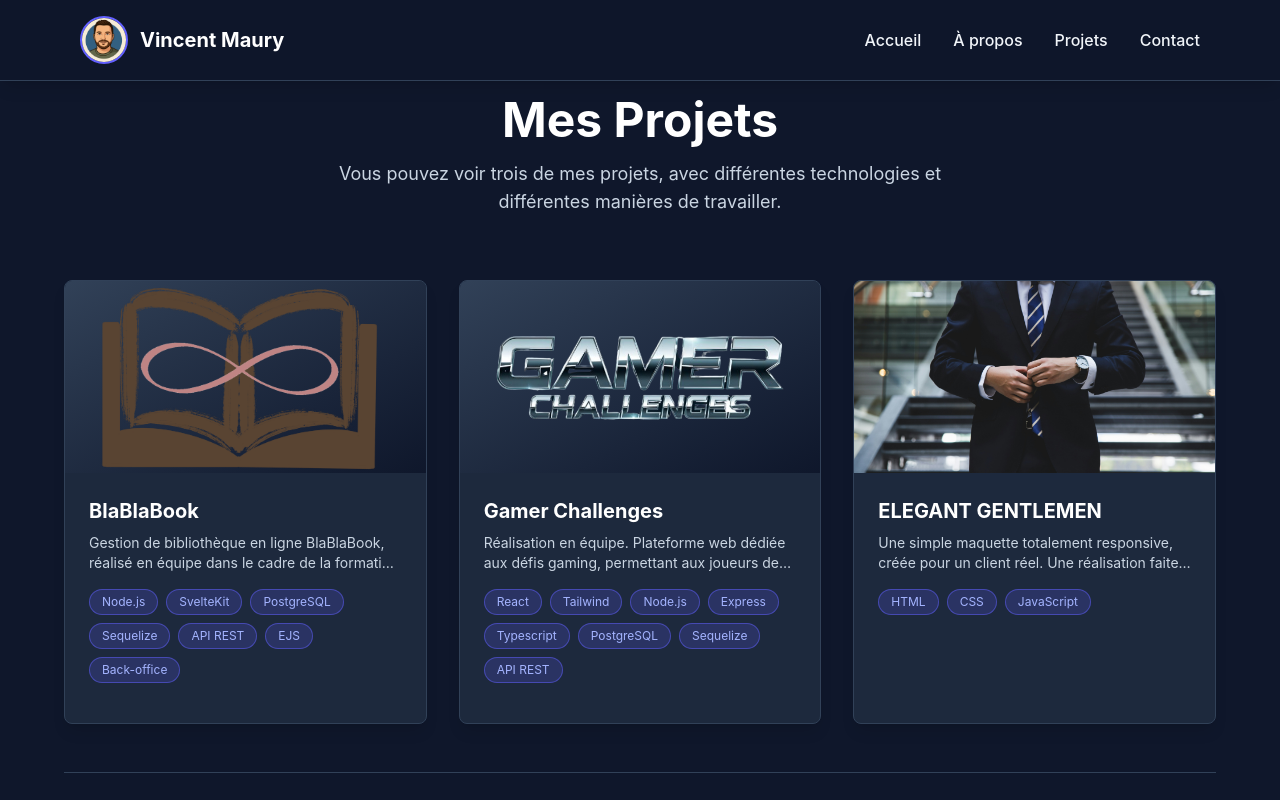
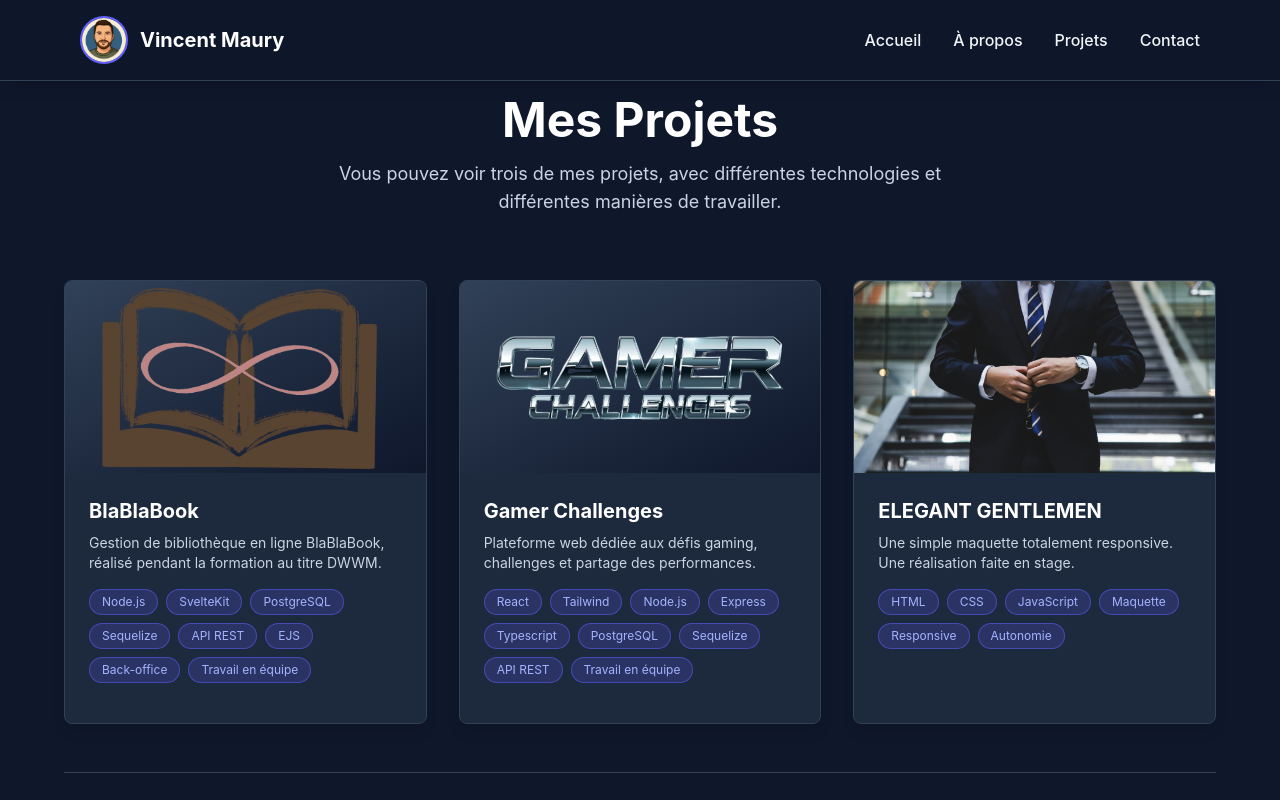
Before and after one commit to vincentmaury20/portfolio, a React (Vite) app: page /Projects in a window 1280 px wide. Shown: the top 800 px of the page. Built offline with nearby package versions, Linux system fonts and the light colour scheme.

Commit message:
add live URL

```diff
--- a/src/components/About/About.jsx
+++ b/src/components/About/About.jsx
@@ -34,7 +34,7 @@ function About() {
     hidden          /* caché sur mobile */
     md:block        /* visible à partir de md */
     w-56 sm:w-64 md:w-80 lg:w-96
-    aspect-[3/4]
+    aspect-3/4
     rounded-xl
     object-cover
     border-4 border-indigo-500
--- a/src/components/Projects/Projects.jsx
+++ b/src/components/Projects/Projects.jsx
@@ -8,7 +8,7 @@ function Projects() {
       id: 1,
       title: "BlaBlaBook",
       description:
-        "Gestion de bibliothèque en ligne BlaBlaBook, réalisé en équipe dans le cadre de la formation au titre DWWM.",
+        "Gestion de bibliothèque en ligne BlaBlaBook, réalisé pendant la formation au titre DWWM.",
       technologies: [
         "Node.js",
         "SvelteKit",
@@ -17,16 +17,18 @@ function Projects() {
         "API REST",
         "EJS",
         "Back-office",
+        "Travail en équipe",
       ],
       imageUrl: "/LogoBBB.png",
-      liveUrl: null,
+      liveUrl:
+        "https://69fa6ad89dd96c81865240d2--splendorous-daffodil-a47e83.netlify.app/",
       githubUrl: null,
     },
     {
       id: 2,
       title: "Gamer Challenges",
       description:
-        "Réalisation en équipe. Plateforme web dédiée aux défis gaming, permettant aux joueurs de se challenger et de partager leurs performances.",
+        "Plateforme web dédiée aux défis gaming, challenges et partage des performances.",
       technologies: [
         "React",
         "Tailwind",
@@ -36,17 +38,25 @@ function Projects() {
         "PostgreSQL",
         "Sequelize",
         "API REST",
+        "Travail en équipe",
       ],
       imageUrl: "/Title.png",
-      liveUrl: null,
+      liveUrl: "https://gamerchallenges-frontend-hmda.vercel.app",
       githubUrl: null,
     },
     {
       id: 3,
       title: "ELEGANT GENTLEMEN",
       description:
-        "Une simple maquette totalement responsive, créée pour un client réel. Une réalisation faite en stage.",
-      technologies: ["HTML", "CSS", "JavaScript"],
+        "Une simple maquette totalement responsive. Une réalisation faite en stage.",
+      technologies: [
+        "HTML",
+        "CSS",
+        "JavaScript",
+        "Maquette",
+        "Responsive",
+        "Autonomie",
+      ],
       imageUrl: "/backgroundForSection1.jpg",
       liveUrl: "https://elegant-gentleman.vercel.app/",
       githubUrl: null,
```
